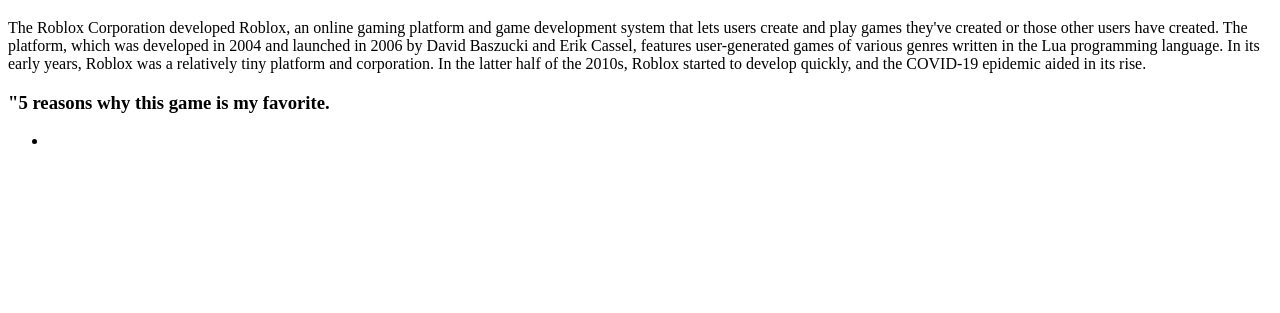
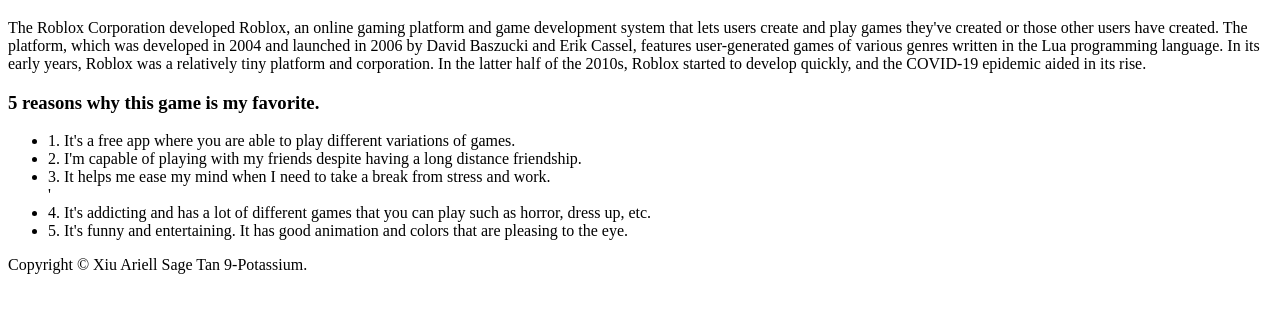
Before and after one commit to xisheu/Potassium-Lab1-Tan-Xiu, a plain HTML site: page index.html in a window 1280 px wide. Shown: the part 61-374 px from the top of the page. Drawn offline with Linux system fonts and the light colour scheme.

Commit message:
Update index.html

```diff
--- a/index.html
+++ b/index.html
@@ -12,9 +12,16 @@
 		      <div>
               <h1>Roblox</h1>
               <p>The Roblox Corporation developed Roblox, an online gaming platform and game development system that lets users create and play games they've created or those other users have created.
-                 The platform, which was developed in 2004 and launched in 2006 by David Baszucki and Erik Cassel, features user-generated games of various genres written in the Lua programming language.
-                 In its early years, Roblox was a relatively tiny platform and corporation. In the latter half of the 2010s, Roblox started to develop quickly, and the COVID-19 epidemic aided in its rise.</p>
-              <span><h3>"5 reasons why this game is my favorite.</h3>
+		 The platform, which was developed in 2004 and launched in 2006 by David Baszucki and Erik Cassel, features user-generated games of various genres written in the Lua programming language.
+		 In its early years, Roblox was a relatively tiny platform and corporation. In the latter half of the 2010s, Roblox started to develop quickly, and the COVID-19 epidemic aided in its rise.</p>
+              <span><h3>5 reasons why this game is my favorite.</h3>
               <ul>
-                  <li>
+		 <li>1. It's a free app where you are able to play different variations of games.</li>
+		 <li>2. I'm capable of playing with my friends despite having a long distance friendship.</li>
+		 <li>3. It helps me ease my mind when I need to take a break from stress and work.</li>'
+		 <li>4. It's addicting and has a lot of different games that you can play such as horror, dress up, etc.</li>
+		 <li>5. It's funny and entertaining. It has good animation and colors that are pleasing to the eye.</li>
+	      </ul>
+	      </span>
+	      <p>Copyright &copy; Xiu Ariell Sage Tan 9-Potassium.</p>
           </div>
```
